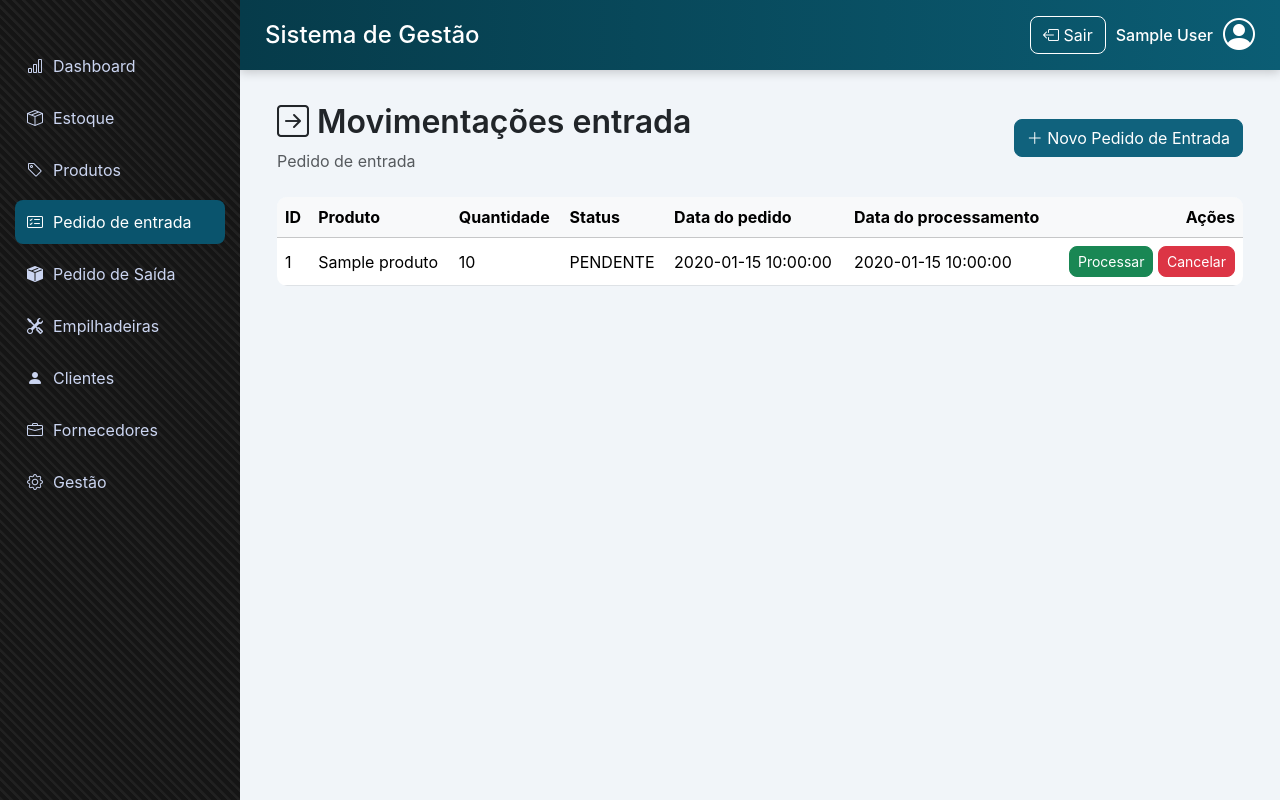
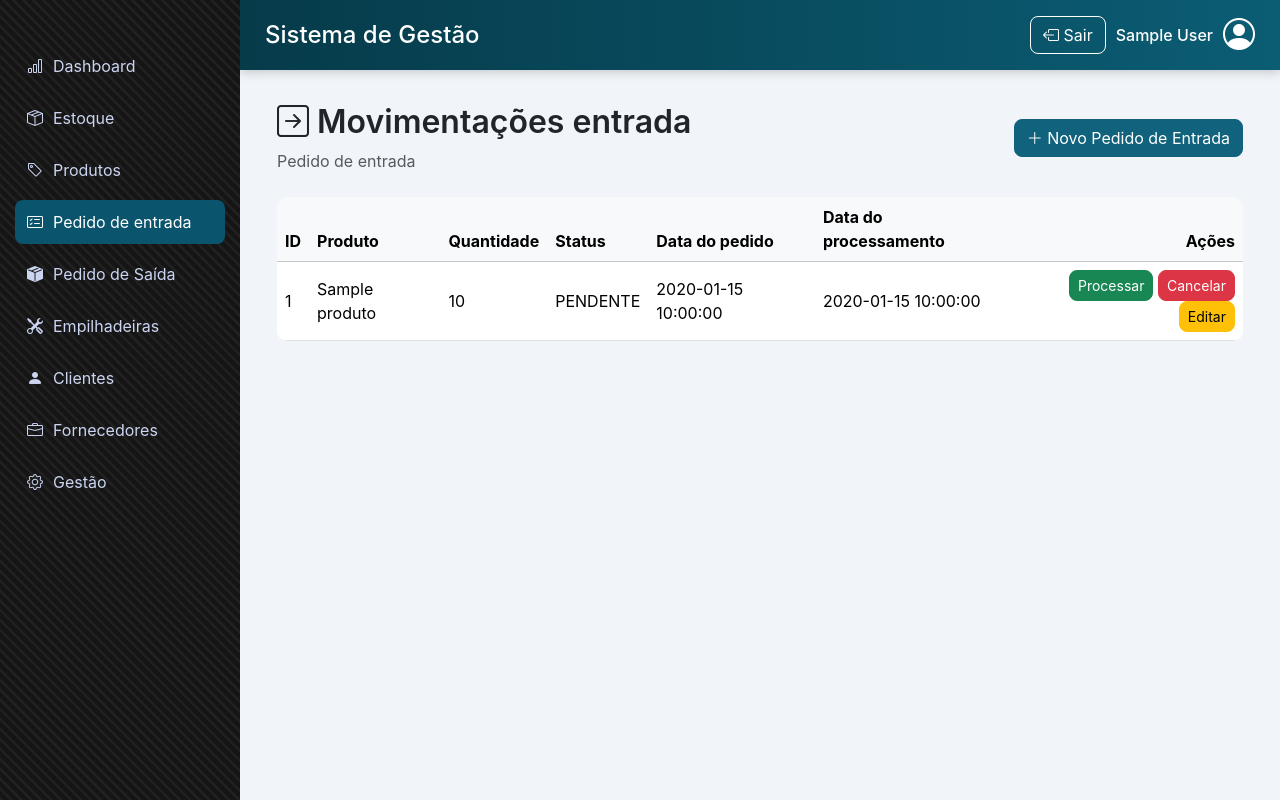
Before and after one commit to voituregestaodeestoque/projeto_voiture, a Flask app: page /pedidoentrada in a window 1280 px wide. Run offline with Flask 3, Linux system fonts and the light colour scheme; the visitor is signed in with stand-in values (Sample User, id 1); tables that the repository leaves empty hold one stand-in row (values such as "Sample post").

Commit message:
Update pedidoentrada.html

```diff
--- a/templates/pedidoentrada.html
+++ b/templates/pedidoentrada.html
@@ -44,6 +44,7 @@
                         {% if pedido.status_pedido_entrada == 'PENDENTE' %}
                         <a href="{{ url_for('processar_pedido_entrada', pedido_entrada_id=pedido.pedido_entrada_id) }}" class="btn btn-sm btn-success">Processar</a>
                         <a href="{{ url_for('cancelar_pedido_entrada', pedido_entrada_id=pedido.pedido_entrada_id) }}" class="btn btn-sm btn-danger">Cancelar</a>
+                        <a href="{{ url_for('editar_entrada', pedido_entrada_id=pedido.pedido_entrada_id) }}" class="btn btn-sm btn-warning">Editar</a>
                         {% else %}
                         -
                         {% endif %}
```
